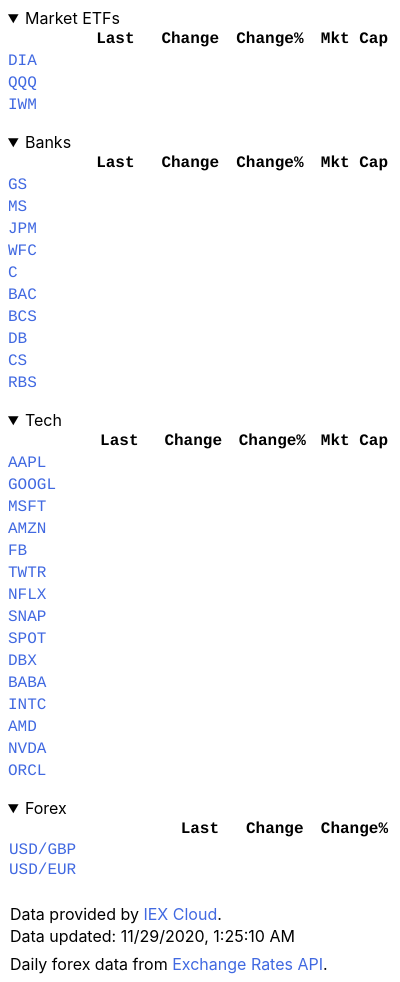
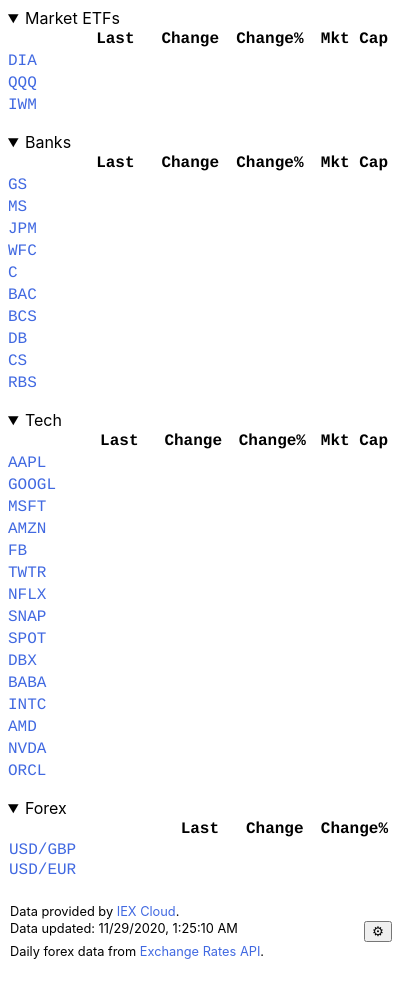
Before and after one commit to sthocs/firestocks, a browser extension: page popup/stocks.html in a window 400 px wide. Drawn offline with Linux system fonts and the light colour scheme; no server answers.

Commit message:
Added button to open options page

```diff
--- a/options.js
+++ b/options.js
@@ -26,7 +26,7 @@
 function generateExampleData() {
   const exampleData = [
     {'name': 'Market ETFs', 'symbols': ['SPY', 'DIA', 'QQQ', 'IWM']},
-    {'name': 'Tech', 'symbols': ['AMD', 'NVDA', 'NFLX', 'DVMT', 'SPOT']},
+    {'name': 'Tech', 'symbols': ['AMD', 'NVDA', 'NFLX', 'SPOT']},
     {'name': 'Banks', 'symbols': ['GS', 'DB', 'CS', 'RBS']},
     {'name': 'Forex', 'type': 'forex', 'base': 'USD', 'symbols': ['EUR', 'GBP']}
   ];
@@ -76,7 +76,7 @@
 }
 
 function createGroupDiv(groupName, type, symbols, base) {
-  const stocksPlaceholder = 'Put symbols names separated by commas, e.g.: AMD, NVDA, NFLX, DVMT, SPOT';
+  const stocksPlaceholder = 'Put symbols names separated by commas, e.g.: AMD, NVDA, NFLX, SPOT';
   const currenciesPlaceholder = 'Put currencies names separated by commas, e.g.: EUR, GBP';
   const newGroupDiv = document.createElement('div');
   newGroupDiv.className = "group";
--- a/popup/stocks.css
+++ b/popup/stocks.css
@@ -50,3 +50,16 @@
 p.exchangeratesapi {
   margin-top: 8px;
 }
+
+footer {
+  position: relative;
+  font-size: 0.8em;
+}
+footer div {
+  display: flex;
+  align-items: center;
+  position: absolute;
+  top: 0;
+  right: 0;
+  height: 100%;
+}
--- a/popup/stocks.html
+++ b/popup/stocks.html
@@ -8,6 +8,7 @@
   <body>
     <div class="stocks-container"></div>
 
+    <footer>
       <p class="attribution">
         Data provided by <a href="https://iexcloud.io/" target="_blank">IEX Cloud</a>.
       </p>
@@ -15,6 +16,10 @@
       <p class="exchangeratesapi">
         Daily forex data from <a href="https://exchangeratesapi.io/" target="_blank">Exchange Rates API</a>.<br />
       </p>
+      <div>
+      <button id="settingsBtn">⚙</button>
+      </div>
+    </footer>
 
     <script src="stocks.js"></script>
   </body>
--- a/popup/stocks.js
+++ b/popup/stocks.js
@@ -269,3 +269,7 @@
 
   return '$' + value.toFixed(digits) + suffix;
 }
+
+document.getElementById('settingsBtn').addEventListener('click', function() {
+  browser.runtime.openOptionsPage();
+});
```
Lines whose indentation alone changed are shown as unchanged.
